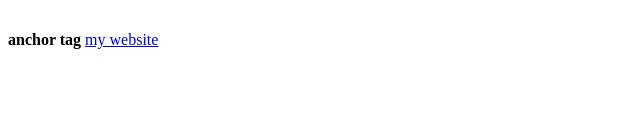
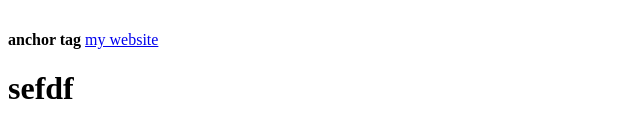
Before and after one commit to Araf687/practise-git, a plain HTML site: page index.html in a window 1280 px wide. Shown: the part 231-368 px from the top of the page, without its empty margins (0-640 px from the left). Drawn offline with Linux system fonts and the light colour scheme.

Commit message:
added a header

```diff
--- a/index.html
+++ b/index.html
@@ -16,5 +16,6 @@
     <h1>intro of h1 to h6 tags</h1><br>
     <strong>anchor tag</strong>
     <a href="https://www.google.com/">my website</a>
+    <h1>sefdf</h1>
 </body>
 </html>
```
